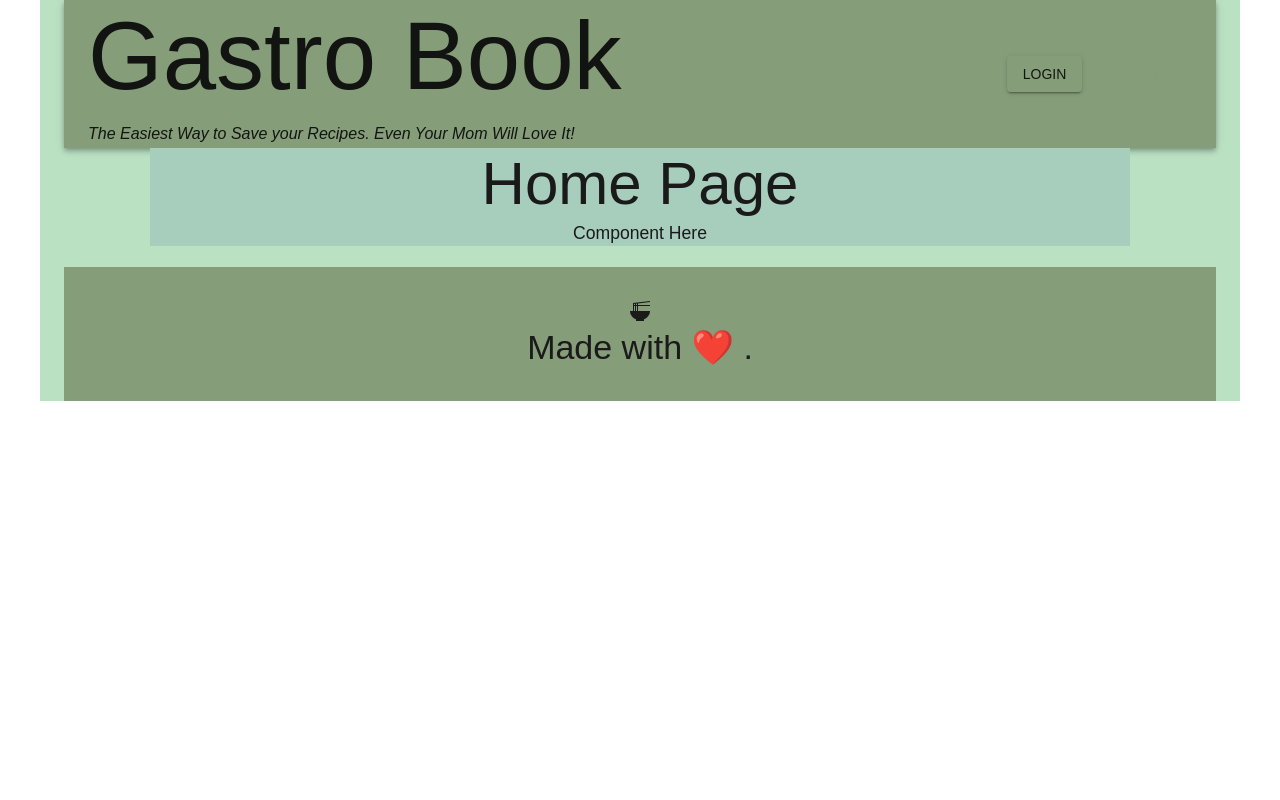
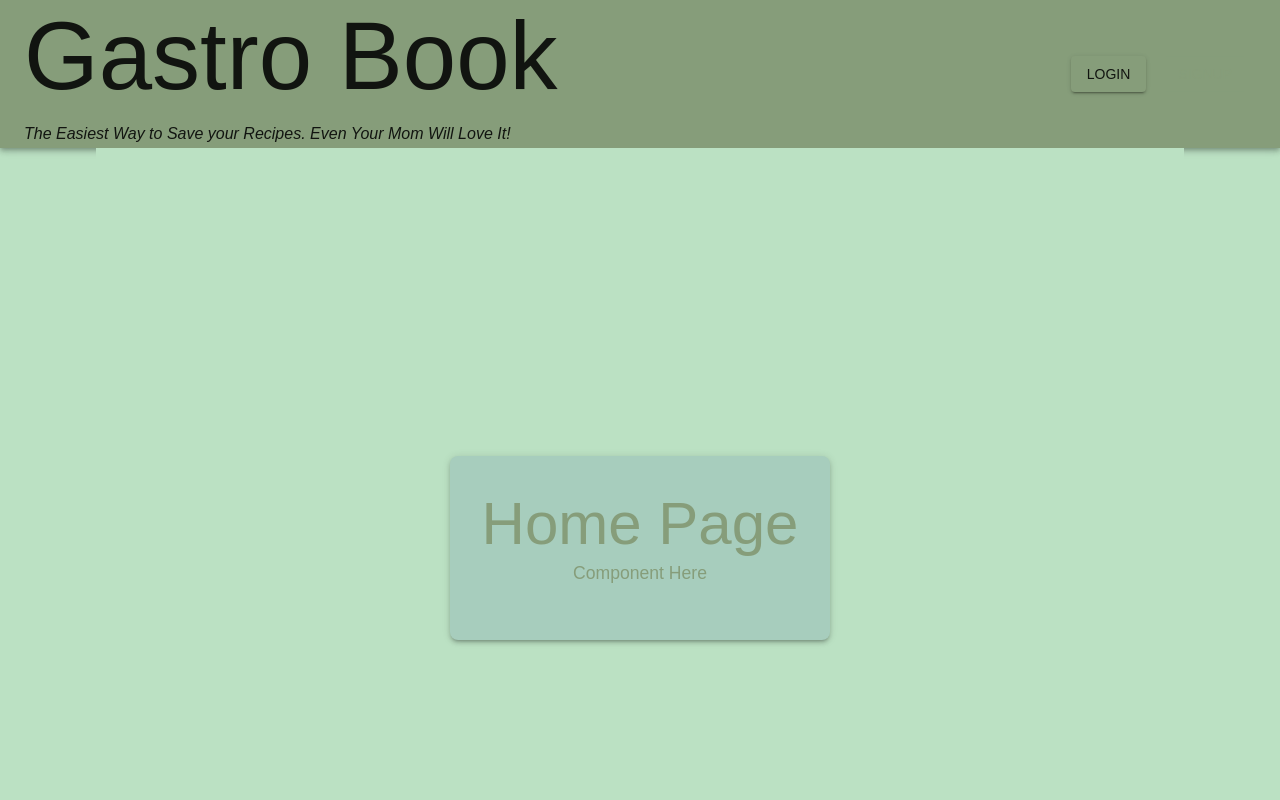
Before and after one commit to fluviangumbo/Gastro-Book, a React (Vite) app in the folder client/: page / in a window 1280 px wide. Shown: the top 800 px of the page. Built offline with nearby package versions, Linux system fonts and the light colour scheme; no server answers.

Commit message:
Home styling fix

```diff
--- a/client/src/App.css
+++ b/client/src/App.css
@@ -1169,7 +1169,7 @@ label form [type='radio'] {
 
 .container {
   width: 85%;
-  max-width: 1200px;
+  /* max-width: 1200px; */
   margin-left: auto;
   margin-right: auto;
 }
--- a/client/src/App.tsx
+++ b/client/src/App.tsx
@@ -11,7 +11,7 @@ import { createTheme, ThemeProvider } from '@mui/material/styles';
 
 import Header from './components/Header/index';
 import Footer from './components/Footer/index';
-import { Container } from '@mui/material';
+import { Box } from '@mui/material';
 
 const theme = createTheme({
   palette: {
@@ -63,7 +63,7 @@ function App() {
   return (
     <ApolloProvider client={client}>
       <ThemeProvider theme={theme}>
-        <Container
+        <Box
           sx={{
             backgroundColor: 'background.default',
 
@@ -74,7 +74,7 @@ function App() {
             <Outlet />
           </div>
           <Footer />
-        </Container>
+        </Box>
       </ThemeProvider>
     </ApolloProvider>
   );
--- a/client/src/pages/Home.tsx
+++ b/client/src/pages/Home.tsx
@@ -1,30 +1,9 @@
 import { useQuery } from '@apollo/client';
 
 import { QUERY_RECIPES } from '../utils/queries.ts';
-import { createTheme, ThemeProvider } from '@mui/material/styles';
-import { Container, Typography } from '@mui/material';
+import { Box, Typography, Paper } from '@mui/material';
 
-const theme = createTheme({
-  palette: {
-    primary: {
-      main: '#869D7A', // Olive green
-    },
-    secondary: {
-      main: '#FF964F', // Orange
-    },
-    background: {
-      default: '#BBE1C3', // Light green
-      paper: '#A7CDBD', // Muted green
-    },
-    text: {
-      primary: '#91785D', // Taupe
-      secondary: '#8B5D33', // Brown
-    },
-  },
-  typography: {
-    fontFamily: 'Arial, sans-serif',
-  },
-});
+
 
 const Home = () => {
   const { loading, data } = useQuery(QUERY_RECIPES);
@@ -33,13 +12,26 @@ const Home = () => {
   console.log(recipes);
 
   return (
-    <ThemeProvider theme={theme}>
-      <Container
+      <Box
       sx={{
-          width: 'maxWidth',
-          height: 'maxHeight',
-          backgroundColor: 'background.paper',
+        display: 'flex',
+        justifyContent: 'center',
+        alignItems: 'center',
+        height: '100vh',
+        width: '100%',
+        backgroundColor: '#BBE1C3', // Light green background
+        color: '#869D7A', // Muted green for text,
+      }}
+      >
+              <Paper
+        elevation={3}
+        sx={{
           textAlign: 'center',
+          padding: 4,
+          borderRadius: 2,
+          boxShadow: 3,
+          backgroundColor: '#A7CDBD', // Muted aqua green background for the card
+          color: '#869D7A' // Muted green for text
         }}
         >
           <Typography variant="h2" component="h2" gutterBottom>
@@ -50,8 +42,9 @@ const Home = () => {
             <p>Component Here</p>
           )}
           </Typography>
-      </Container>
-    </ThemeProvider>
+        </Paper>
+      </Box>
+
   );
 };
 
```
